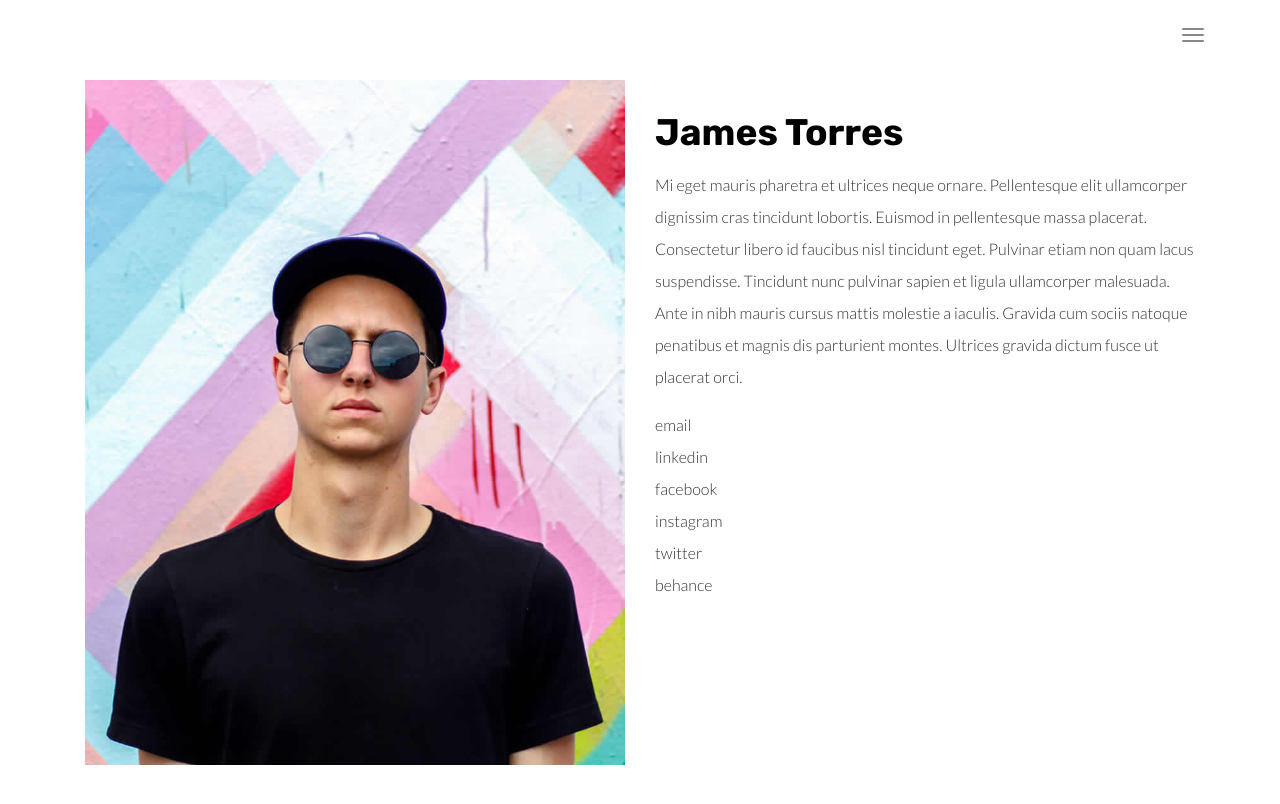
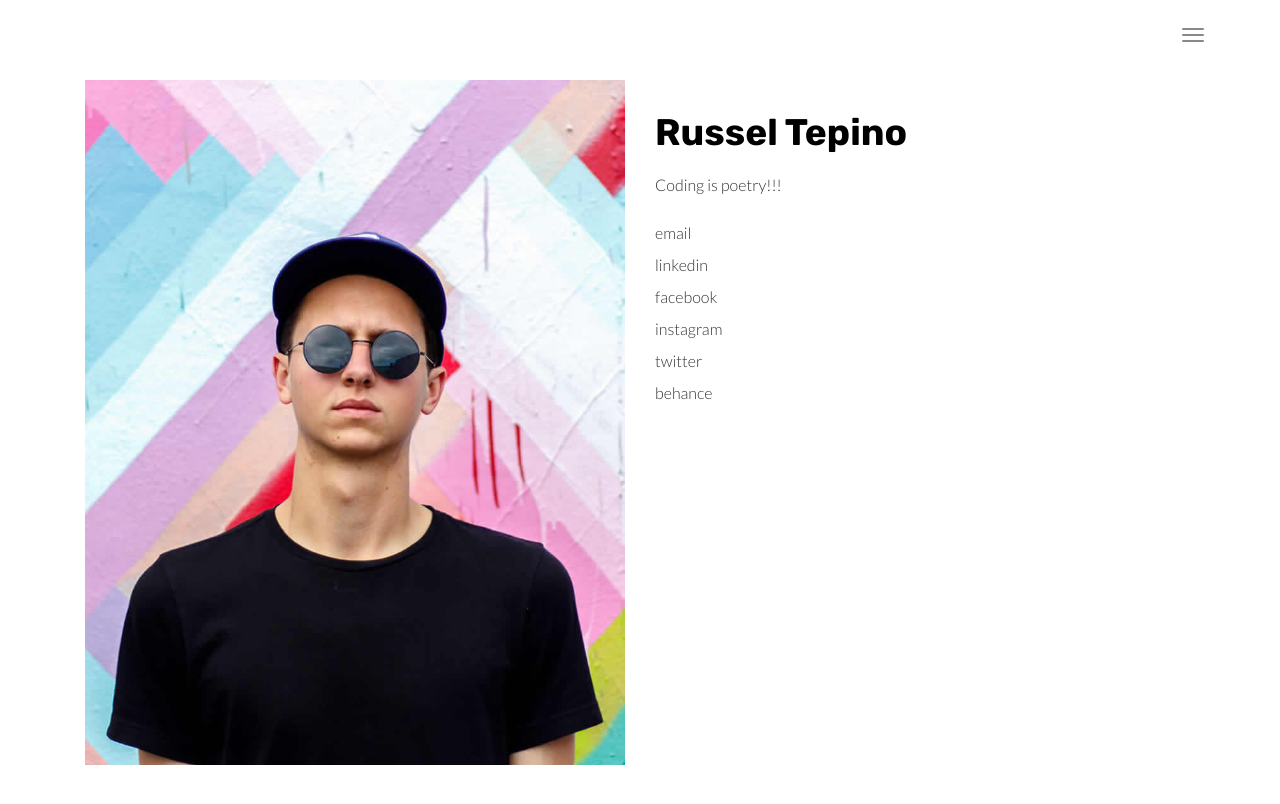
Before and after one commit to Dwight123-crypto/about-me, a plain HTML site: page index.html in a window 1280 px wide. Drawn offline with Linux system fonts and the light colour scheme.

Commit message:
modified:   index.html

```diff
--- a/index.html
+++ b/index.html
@@ -15,7 +15,7 @@
   <link rel="apple-touch-icon" sizes="180x180" href="./assets/apple-icon-180x180.png">
   <link href="./assets/favicon.ico" rel="icon">
 
-  <title>Title page</title>
+  <title>About me</title>
 
 <link href="./main.3da94fde.css" rel="stylesheet"></head>
 
@@ -76,12 +76,8 @@
                     <img src="./assets/images/img-profil.jpg" class="img-responsive" alt="">
                 </div>
                 <div class="col-md-6">
-                    <h1 class="h2">James Torres</h1>
-                    <p>Mi eget mauris pharetra et ultrices neque ornare. Pellentesque elit ullamcorper dignissim cras tincidunt
-                        lobortis. Euismod in pellentesque massa placerat. Consectetur libero id faucibus nisl tincidunt eget.
-                        Pulvinar etiam non quam lacus suspendisse. Tincidunt nunc pulvinar sapien et ligula ullamcorper malesuada.
-                        Ante in nibh mauris cursus mattis molestie a iaculis. Gravida cum sociis natoque penatibus et magnis
-                        dis parturient montes. Ultrices gravida dictum fusce ut placerat orci.</p>
+                    <h1 class="h2">Russel Tepino</h1>
+                    <p>Coding is poetry!!!</p>
 
                     <ul class="list-unstyled">
                         <li>
```
